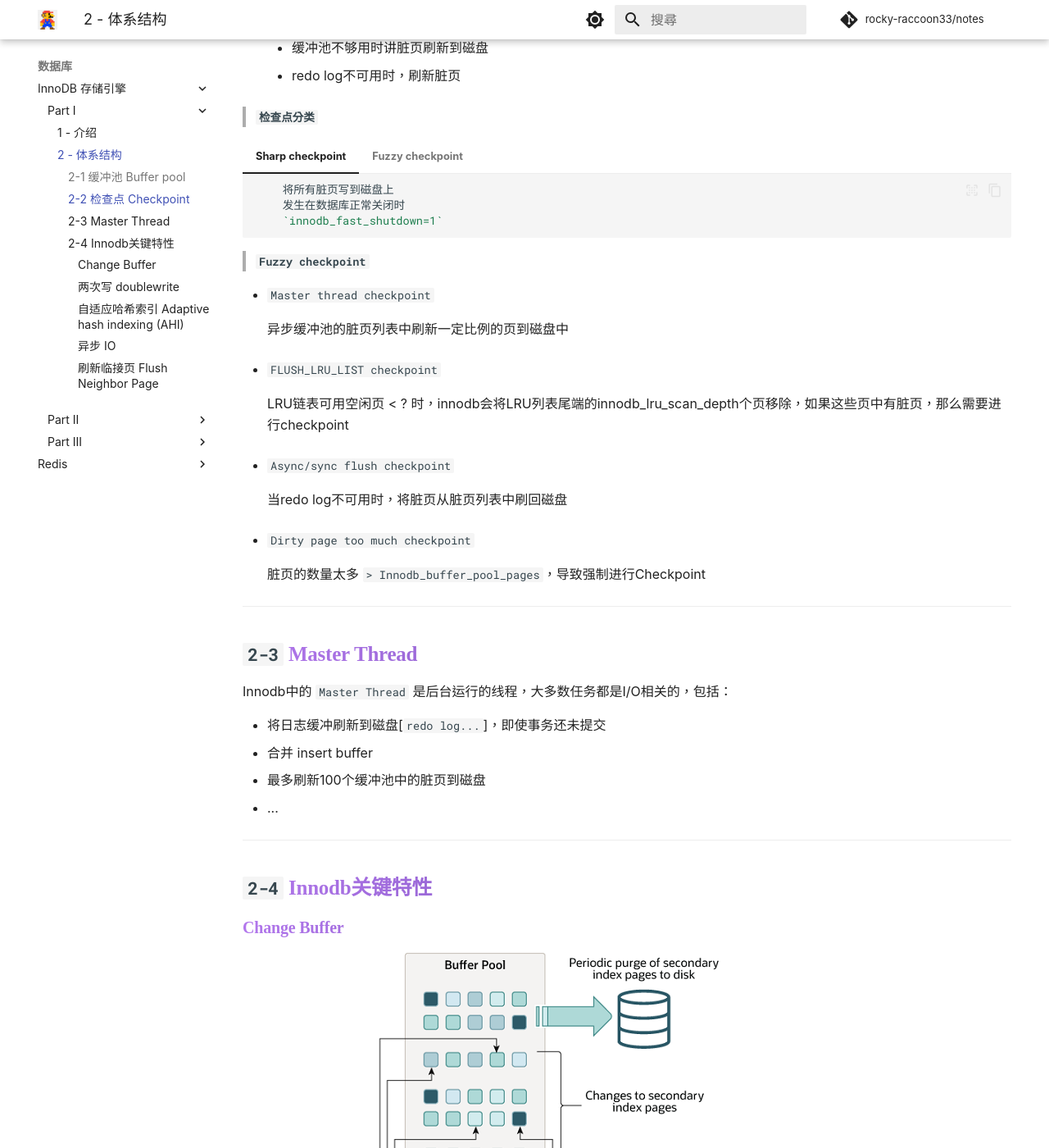
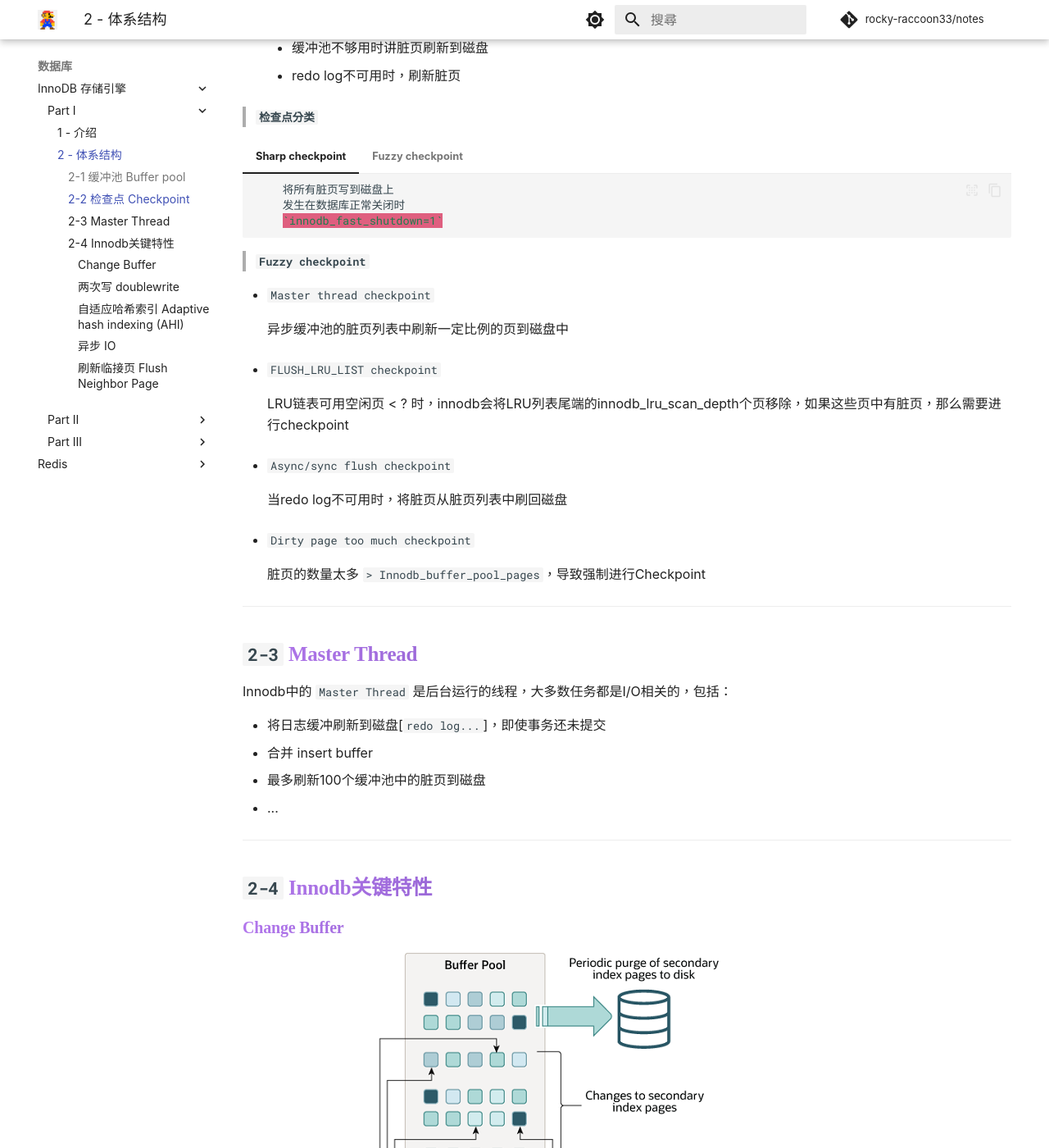
Before and after one commit to rocky-raccoon33/notes, an MkDocs documentation site: the page built from docs/数据库/InnoDB 存储引擎/Part I/2 - 体系结构.md, in a window 1280 px wide and 1400 px high, scrolled down 2523 px. Shown: the whole window at 82% size. Built offline with MkDocs 1.6.1 and Material for MkDocs 9.7.7, drawn with Linux system fonts in a browser that asks for light colours; comment, search, counter and statistics services are not loaded.

Commit message:
Update extra.css

```diff
--- a/docs/stylesheets/extra.css
+++ b/docs/stylesheets/extra.css
@@ -7,11 +7,13 @@
 	background-clip: text;
 	-webkit-background-clip: text;
 	font-family: 'Exo 2', 'Noto Sans Simplified Chinese';
-
 }
 
 
-blockquote {
-	font-weight: 600;
-	color: #773fb7 !important;
+blockquote > p {
+	font-weight: 600 !important;
 }
+
+.highlight .sb {
+  background-color: #df5f7f;
+}
```
